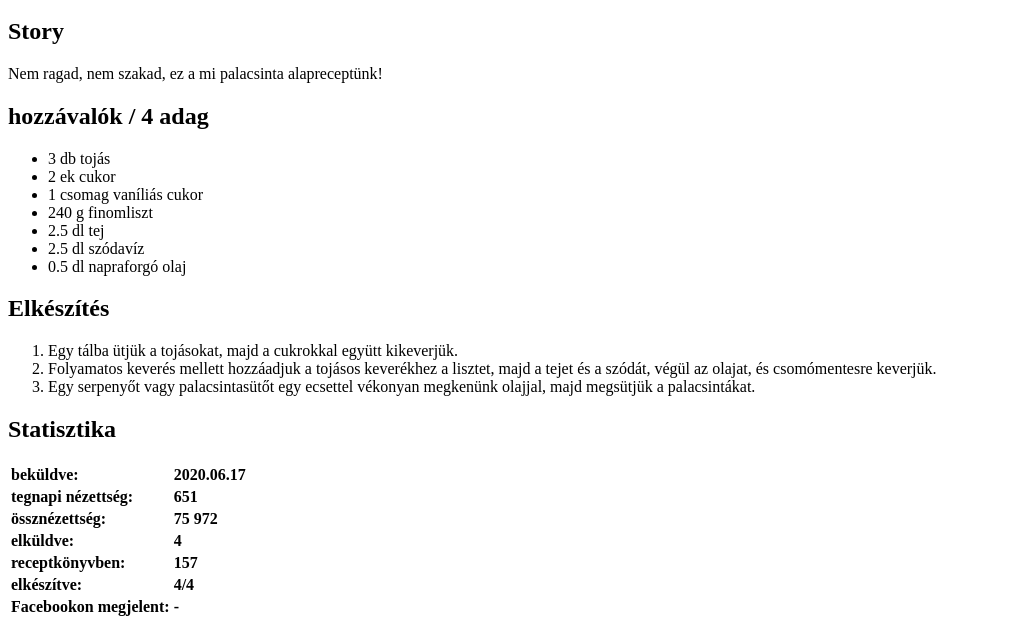
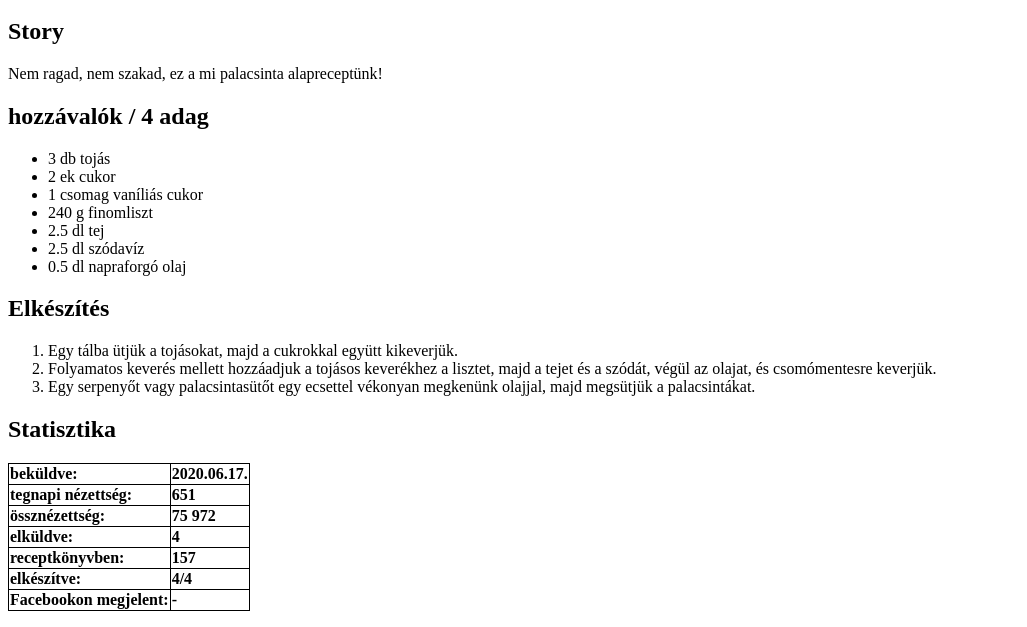
Before and after one commit to PavloviMore/Receptek, a plain HTML site: page receptek/palacsinta.html in a window 1280 px wide. Shown: the part 374-1001 px from the top of the page, without its empty margins (0-1027 px from the left). Drawn offline with Linux system fonts and the light colour scheme.

Commit message:
új table kínézet

```diff
--- a/receptek/palacsinta.html
+++ b/receptek/palacsinta.html
@@ -35,7 +35,7 @@
     <table>
         <tr>
             <td><b>beküldve:</b></td>
-            <td><b>2020.06.17</b></td>
+            <td><b>2020.06.17.</b></td>
         </tr>
         <tr>
             <td><b>tegnapi nézettség:</b></td>
@@ -62,5 +62,11 @@
             <td><b>-</b></td>
         </tr>
     </table>
+    <style>
+        table,tr,td{
+            border:1px solid black;
+            border-collapse: collapse;
+        };
+    </style>
 </body>
 </html>
```
Also changed, not shown: receptek/vegan_kinai_feketebab_lecso.html (+6 -0 lines).
